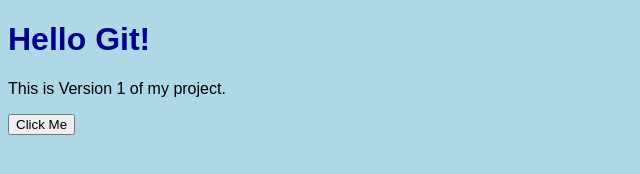
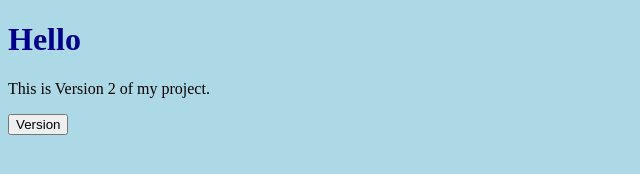
Before and after one commit to Mahmoudyasser1m/Taskgit, a plain HTML site: page index.html in a window 1280 px wide. Shown: the whole page, without its empty margins (0-640 px from the left). Drawn offline with Linux system fonts and the light colour scheme.

Commit message:
Version 2

```diff
--- a/index.html
+++ b/index.html
@@ -5,9 +5,9 @@
     <link rel="stylesheet" href="style.css">
 </head>
 <body>
-    <h1>Hello Git!</h1>
-    <p>This is Version 1 of my project.</p>
-    <button onclick="showMessage()">Click Me</button>
+    <h1>Hello</h1>
+    <p>This is Version 2 of my project.</p>
+    <button onclick="showMessage()">Version</button>
 
     <script src="script.js"></script>
 </body>
--- a/script.js
+++ b/script.js
@@ -1,3 +1,3 @@
 function showMessage() {
-    alert("Welcome to Version 1!");
+    alert("Welcome to Version 2!");
 }
--- a/style.css
+++ b/style.css
@@ -1,8 +1,12 @@
 body {
     background-color: lightblue;
-    font-family: Arial, sans-serif;
 }
 
 h1 {
     color: darkblue;
 }
+
+button:hover {
+    background-color: yellow;
+    cursor: pointer;
+}
```
